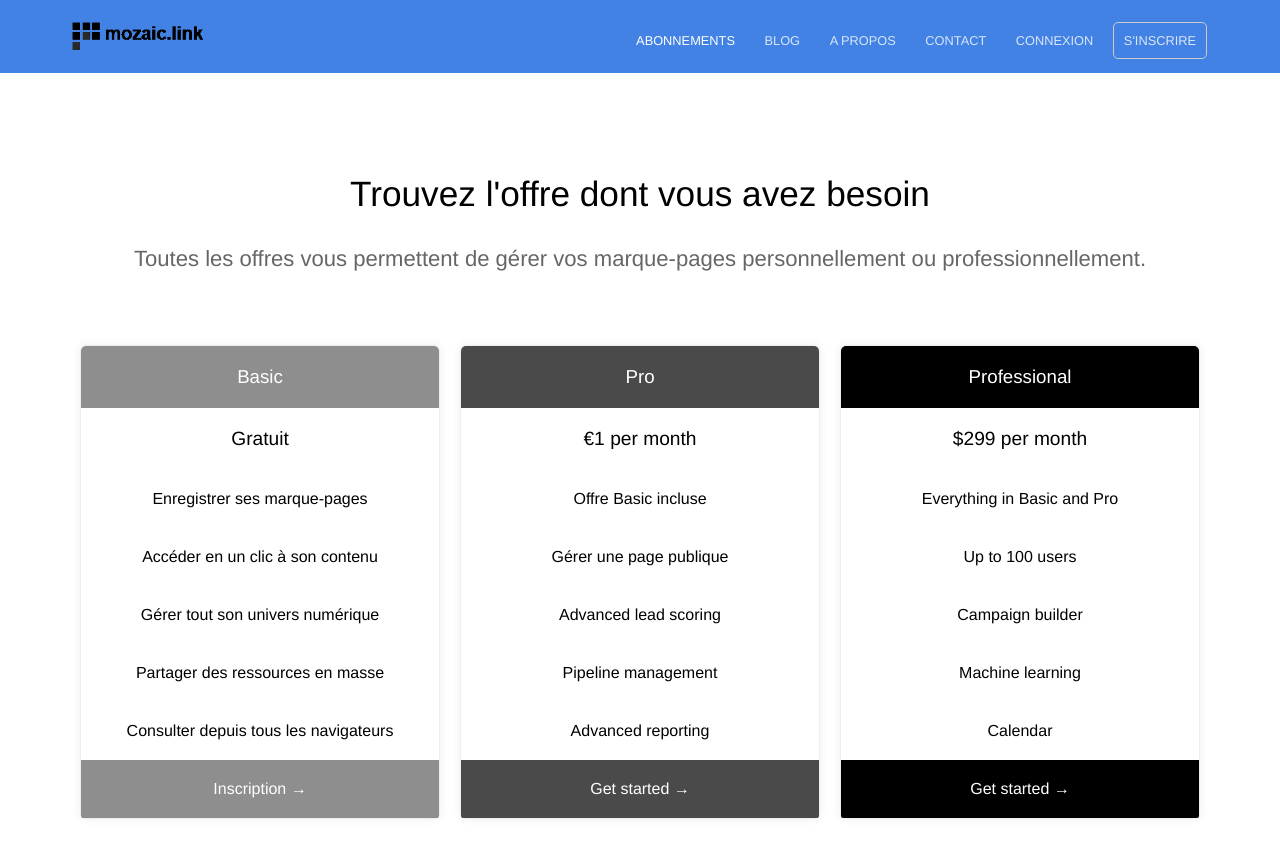
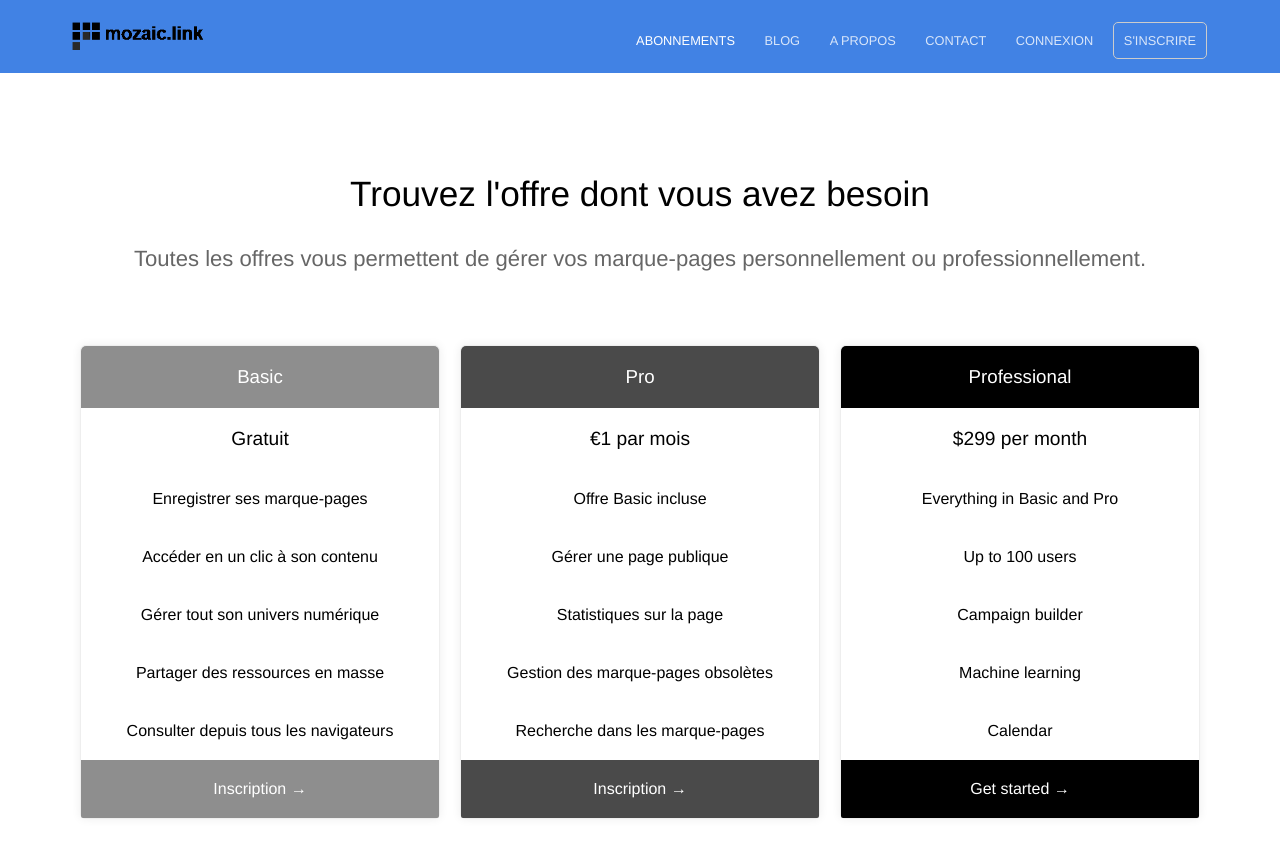
Before and after one commit to IamHenri/site-mozaic, a Jekyll site: the page built from pricing.html, in a window 1280 px wide and 900 px high. Shown: the top 858 px of the window. Built offline with Jekyll 4.4.1, drawn with Linux system fonts in a browser that asks for light colours.

Commit message:
Update pricing.html

```diff
--- a/pricing.html
+++ b/pricing.html
@@ -24,21 +24,21 @@ pricing_table:
   - name: Pro
     color: "#4a4a4a"
     features:
-      - text: €1 per month
+      - text: €1 par mois
         highlight: true
       - text: Offre Basic incluse
         highlight: false
       - text: Gérer une page publique
         highlight: false
-      - text: Advanced lead scoring
+      - text: Statistiques sur la page
         highlight: false
-      - text: Pipeline management
+      - text: Gestion des marque-pages obsolètes
         highlight: false
-      - text: Advanced reporting
+      - text: Recherche dans les marque-pages
         highlight: false
     call_to_action:
-      link: http://mysite.com?plan=pro
-      text: Get started
+      link: https://mozaic.link/login
+      text: Inscription
   - name: Professional
     color: "#000000"
     features:
```
